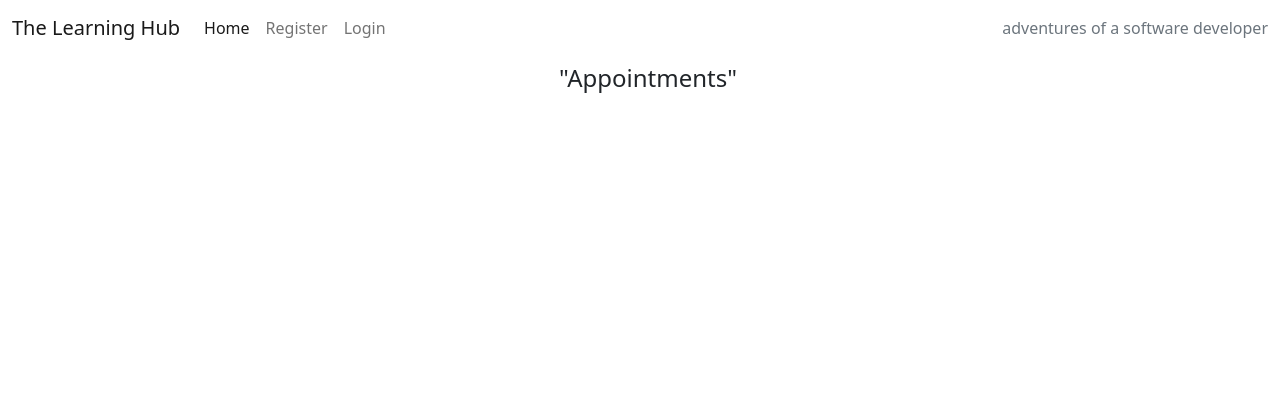
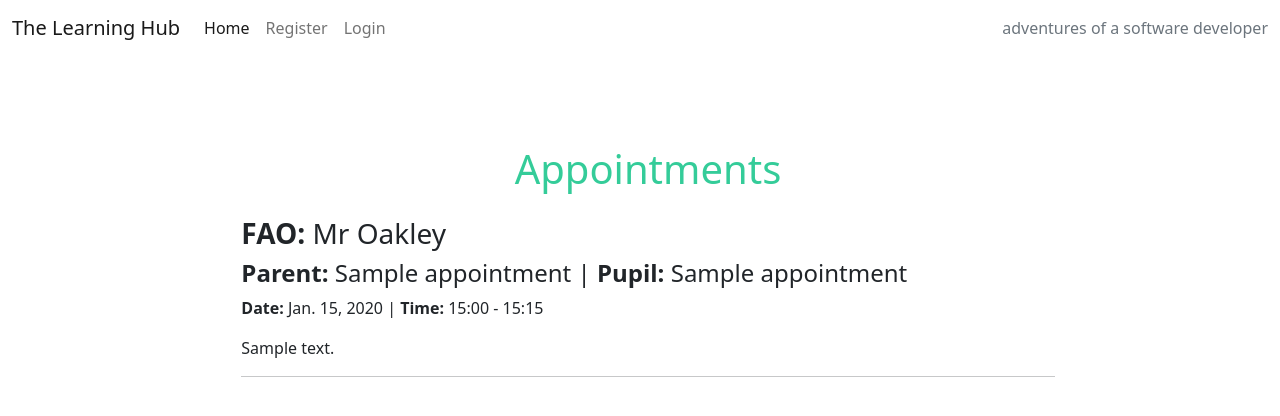
Before and after one commit to NickdevC/Home-Learning-Hub, a Django app: page /appointments/ in a window 1280 px wide. Shown: the top 416 px of the page. Run offline with Django 3.2, Linux system fonts and the light colour scheme; tables that the repository leaves empty hold one stand-in row (values such as "Sample post").

Commit message:
Render data to appointments.html

```diff
--- a/booking_app/urls.py
+++ b/booking_app/urls.py
@@ -4,5 +4,5 @@ from django.urls import path
 
 urlpatterns = [
     path('', views.index, name='index'),
-    path('appointments/', views.AppointmentList.as_view(), name='appointments'),
+    path('appointments/', views.ViewAppointments.as_view(), name='appointments'),
 ]
--- a/booking_app/views.py
+++ b/booking_app/views.py
@@ -10,25 +10,20 @@ def index(request):
 
 
 # Render appointments.html
-class AppointmentList(generic.ListView):
-    """
-    Render appointment list from the database
-    """
-    model = Appointment
-    template_name = 'appointments.html'
-    context_object_name = 'appointment_items'
-
-    def get_queryset(self):
-
-        queryset = {
-            'appointment_details': Appointment.objects.all()
-        }
-        return queryset
+# class AppointmentList(generic.ListView):
+#     """
+#     Render appointment list from the database
+#     """
+#     model = Appointment
+#     queryset = Appointment.objects.all().order_by('-date')
+#     template_name = 'appointments.html'
+#     context_object_name = 'appointment_items'
 
 
 # Render appointment cards in appointments.html
 class ViewAppointments(generic.ListView):
     model = Appointment
-    queryset = Appointment.objects.order_by('-date')
+    queryset = Appointment.objects.all().order_by('-date')
     template_name = 'appointments.html'
+    context_object_name = 'appointment_items'
     paginate_by = 9
--- a/static/css/style.css
+++ b/static/css/style.css
@@ -0,0 +1,4 @@
+.appointments-header {
+    margin-top: 10%;
+    color: rgb(52, 204, 153);
+}
--- a/templates/appointments.html
+++ b/templates/appointments.html
@@ -8,27 +8,22 @@
         <!-- Appointments Column -->
         <div class="row m-2 row d-flex justify-content-center">
             <div class="col-sm-8">
-                <h4 class="mb-4 text-center cake-menu-header ">"Appointments"</h4>
+                <h1 class="mb-4 text-center appointments-header ">Appointments</h1>
                 <!-- Loop through list to display each appointment -->
 
-                <!-- {% if appointment_items.choclate_items %}
+                {% for appointment in appointment_items %}
 
-                {% for cakeitems in cake_items.choclate_items %}
+                <h3><strong>FAO:</strong> {{ appointment.get_teacher_name_display }}</h3>
 
-                <h4>{{ cakeitems.cake_name}}</h4>
+                <h4><strong>Parent:</strong> {{ appointment.parent_name }} | <strong>Pupil:</strong> {{ appointment.child_name }}</h4>
 
-                <p>{{ cakeitems.description }}</p>
+                <p><strong>Date:</strong> {{ appointment.date }} | <strong>Time:</strong> {{ appointment.get_time_display }}</p>
 
-                <p>Dietary |<strong>{{ cakeitems.dietary }}</strong></p>
-
-                <p>Allergens | <strong>{{ cakeitems.allergens}}</strong></p>
+                <p>{{ appointment.comment|safe }}</p>
                 <hr>
                 {% endfor%}
 
-                {% else %}
-                <p>Menu being updated. No items found</p>
 
-                {% endif %} -->
 
             </div>
         </div>
```
